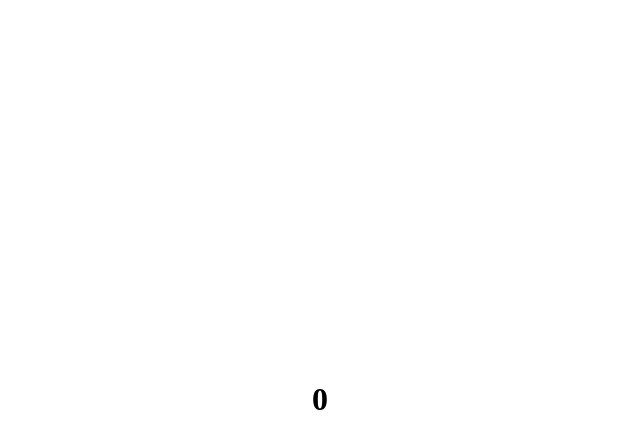
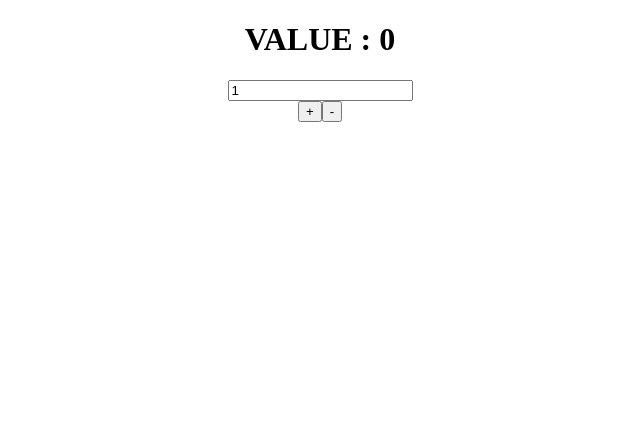
Before and after one commit to woosungchu/redux-tutorial, a React app: page / in a window 1280 px wide. Shown: the top 448 px of the page, without its empty margins (320-960 px from the left). Built offline with nearby package versions, Linux system fonts and the light colour scheme.

Commit message:
redux data flow

```diff
--- /dev/null
+++ b/src/actions/index.js
@@ -0,0 +1,21 @@
+export const INCREMENT = 'INCREMENT';
+export const DECREMENT = 'DECREMENT';
+export const SET_DIFF = 'SET_DIFF';
+
+export function increment(){
+  return {
+    type: INCREMENT
+  };
+}
+
+export function decrement(){
+  return {
+    type: DECREMENT
+  };
+}
+export function setDiff(value){
+  return {
+    type: SET_DIFF,
+    diff : value
+  };
+}
--- /dev/null
+++ b/src/components/App.js
@@ -0,0 +1,18 @@
+import React from 'react';
+import Counter from './Counter';
+import Buttons from './Buttons';
+import Option from './Option';
+
+class App extends React.Component {
+  render(){
+    return (
+      <div style={{textAlign:'center'}}>
+        <Counter/>
+        <Option/>
+        <Buttons/>
+      </div>
+    )
+  }
+}
+
+export default App;
--- /dev/null
+++ b/src/components/Buttons.js
@@ -0,0 +1,29 @@
+import React from 'react';
+import { connect } from 'react-redux';
+import { increment, decrement } from '../actions';
+
+class Buttons extends React.Component {
+  render(){
+    return (
+      <div>
+        <button type="button" onClick={this.props.onIncrement}>+</button>
+        <button type="button" onClick={this.props.onDecrement}>-</button>
+      </div>
+    )
+  }
+}
+
+/**
+mapDispatchToProps(dispatch, [ownProps]): (Function or Object)
+컴포넌트의 특정 함수형 props 를 실행 했을 때, 개발자가 지정한 action을 dispatch 하도록 설정합니다.
+*/
+let mapDispatchToProps = (dispatch) => {
+  return {
+    onIncrement : ()=> dispatch(increment()),
+    onDecrement : ()=> dispatch(decrement())
+  }
+}
+
+Buttons = connect(undefined, mapDispatchToProps)(Buttons);
+
+export default Buttons;
--- /dev/null
+++ b/src/components/Counter.js
@@ -0,0 +1,29 @@
+import React from 'react';
+import {connect} from 'react-redux';
+
+class Counter extends React.Component {
+  render(){
+    return (
+      <h1>VALUE : {this.props.value }</h1>
+    )
+  }
+}
+
+/**
+mapStateToProps(state, [ownProps]): (Function) store 의 state 를 컴포넌트의 props 에 매핑 시켜줍니다.
+ownProps 인수가 명시될 경우, 이를 통해 함수 내부에서 컴포넌트의 props 값에 접근 할 수 있습니다.
+*/
+let mapStateToProps = (state) => {
+  return {
+    value: state.counter.value
+  };
+}
+
+Counter = connect(mapStateToProps)(Counter);
+/**
+connect는 react-redux 의 내장 API 입니다. 이 함수는 React Component 를 Redux Store에  ‘연결’ 해줍니다.
+이 함수의 리턴값은 특정 컴포넌트 클래스의 props 를 store의 데이터에 연결시켜주는 또 다른 함수를 리턴합니다.
+리턴된 함수에 컴포넌트를 인수로 넣어 실행하면, 기존 컴포넌트를 수정하는게 아니라 새로운 컴포넌트를 return 합니다.
+*/
+
+export default Counter;
--- /dev/null
+++ b/src/components/Option.js
@@ -0,0 +1,45 @@
+import React from 'react';
+import {connect} from 'react-redux';
+import { setDiff } from '../actions';
+
+class Option extends React.Component {
+  constructor(props){
+    super(props);
+
+    this.state = {
+      diff:'1'
+    }
+
+    this.onChangeDiff = this.onChangeDiff.bind(this);
+  }
+
+  onChangeDiff(e){
+    if(isNaN(e.target.value))return;
+
+    this.setState({diff: e.target.value});
+
+    if(e.target.value==''){
+      this.setState({diff:0});
+    }
+
+    this.props.onUpdateDiff(parseInt(e.target.value));
+  }
+
+  render(){
+    return (
+      <div>
+        <input type="text" value={this.state.diff} onChange={this.onChangeDiff} />
+      </div>
+    )
+  }
+}
+
+let mapDispatchToProps = (dispatch) => {
+  return {
+    onUpdateDiff: (value) => dispatch(setDiff(value))
+  }
+}
+
+Option = connect(undefined,mapDispatchToProps)(Option);
+
+export default Option;
--- a/src/index.js
+++ b/src/index.js
@@ -1,82 +1,16 @@
 import React from 'react';
 import ReactDOM from 'react-dom';
-import { createStore } from 'redux';
+import {createStore} from 'redux';
+import {Provider} from 'react-redux';
+import App from './components/App';
+import counterApp from './reducers';
 
-/**
- * Action
- */
-const INCREMENT = "INCREMENT";
+const store = createStore(counterApp);
+const appElement = document.getElementById('root');
 
-//action
-function increase(diff){
-	return {
-		//'type'is necessary for action
-		type : INCREMENT,
-		addBy : diff
-	}
-}
-
-/**
- * Reducer
- */
-const initialState = {
-	value: 0
-}
-
-const counterReducer = (state = initialState, action) => {
-	switch(action.type){
-	case INCREMENT:
-		return Object.assign({},state,{
-			value: state.value + action.addBy
-		})
-	default:
-		return state;
-	}
-}
-
-/**
- * store
- */
-const store = createStore(counterReducer);
-
-class App extends React.Component {
-	constructor(props){
-		super(props);
-		this.onClick = this.onClick.bind(this);
-	}
-
-	onClick(){
-		this.props.store.dispatch(increase(1));
-	}
-
-	render(){
-		let style = {
-	            position: 'fixed',
-	            top: '50%',
-	            left: '50%',
-	            transform: 'translate(-50%, -50%)',
-	            WebkitUserSelect: 'none',
-	            MozUserSelect: 'none',
-	            MsUserSelect:'none',
-	            userSelect: 'none',
-	            cursor: 'pointer'
-		}
-
-		return (
-			<div onClick={this.onClick} style={style} >
-				<h1> {this.props.store.getState().value } </h1>
-			</div>
-		)
-	}
-}
-
-const render = () => {
-	const appElement = document.getElementById('root');
-	ReactDOM.render(
-		<App store={store} />,
-		appElement
-	);
-};
-
-store.subscribe(render);
-render();
+ReactDOM.render(
+  <Provider store={store}>
+    <App />
+  </Provider>,
+  appElement
+);
--- /dev/null
+++ b/src/reducers/index.js
@@ -0,0 +1,40 @@
+import {INCREMENT, DECREMENT, SET_DIFF} from '../actions';
+import {combineReducers} from 'redux';
+
+const counterInitialState = {
+  value : 0,
+  diff : 1
+}
+
+const counter = (state = counterInitialState, action) => {
+  switch (action.type) {
+    case INCREMENT:
+      return Object.assign({},state,{
+        value: state.value + state.diff
+      });
+    case DECREMENT :
+      return Object.assign({},state,{
+        value: state.value - state.diff
+      });
+    case SET_DIFF :
+      return Object.assign({},state,{
+        value : action.diff//it's action, not state
+      });
+    default:
+      return state;
+  }
+}
+
+const extra = (state = {value: 'this_is_extra_reducer'}, action) => {
+  switch(action.type){
+    default:
+      return state;
+  }
+}
+
+const counterApp = combineReducers({
+  counter,
+  extra
+})
+
+export default counterApp;
```
Also changed, not shown: sources/redux_basic/index.js (added, +82 -0 lines), sources/redux_basic/components/App.js (added).
